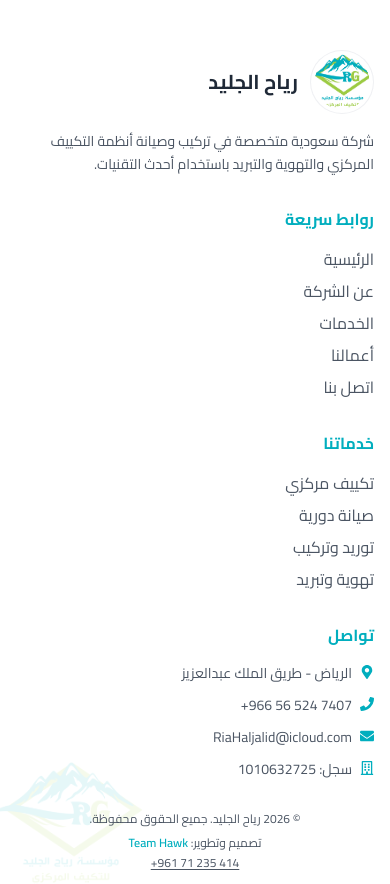
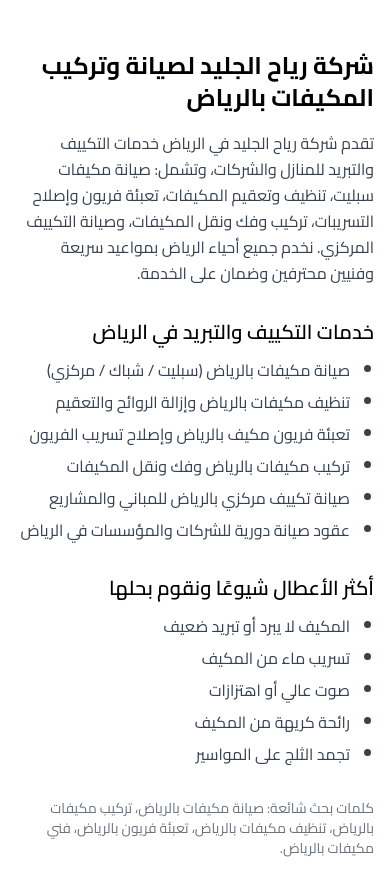
Before and after one commit to nawafonti123/riah-aljalid-clean, a Next.js app in the folder frontend/: page / in a window 390 px wide. Shown: the part 7680-8564 px from the top of the page. Built offline with nearby package versions, Linux system fonts and the light colour scheme; no server answers.

Commit message:
SEO: Riyadh metadata + homepage SEO content

```diff
--- a/frontend/app/(public)/page.tsx
+++ b/frontend/app/(public)/page.tsx
@@ -32,7 +32,11 @@ export default async function HomePage() {
   return (
     <>
       <section id="hero">
-        <Suspense fallback={<div className="h-screen bg-gradient-to-b from-[#01AEBE] to-[#9DCC40] dark:from-[#0F2027] dark:to-[#2C5364]" />}>
+        <Suspense
+          fallback={
+            <div className="h-screen bg-gradient-to-b from-[#01AEBE] to-[#9DCC40] dark:from-[#0F2027] dark:to-[#2C5364]" />
+          }
+        >
           <Hero />
         </Suspense>
       </section>
@@ -78,6 +82,48 @@ export default async function HomePage() {
           <ContactSection />
         </Suspense>
       </section>
+
+      {/* ✅ SEO Text Section (رياض) */}
+      <section aria-label="معلومات خدمات التكييف في الرياض" className="bg-white dark:bg-gray-900">
+        <div className="mx-auto max-w-6xl px-4 py-12">
+          <h1 className="text-2xl md:text-3xl font-bold mb-4">
+            شركة رياح الجليد لصيانة وتركيب المكيفات بالرياض
+          </h1>
+
+          <p className="text-base md:text-lg leading-relaxed text-gray-700 dark:text-gray-200">
+            تقدم شركة رياح الجليد في الرياض خدمات التكييف والتبريد للمنازل والشركات، وتشمل:
+            صيانة مكيفات سبليت، تنظيف وتعقيم المكيفات، تعبئة فريون وإصلاح التسريبات، تركيب وفك ونقل المكيفات،
+            وصيانة التكييف المركزي. نخدم جميع أحياء الرياض بمواعيد سريعة وفنيين محترفين وضمان على الخدمة.
+          </p>
+
+          <h2 className="text-xl md:text-2xl font-semibold mt-8 mb-3">
+            خدمات التكييف والتبريد في الرياض
+          </h2>
+          <ul className="list-disc pr-6 space-y-2 text-gray-700 dark:text-gray-200">
+            <li>صيانة مكيفات بالرياض (سبليت / شباك / مركزي)</li>
+            <li>تنظيف مكيفات بالرياض وإزالة الروائح والتعقيم</li>
+            <li>تعبئة فريون مكيف بالرياض وإصلاح تسريب الفريون</li>
+            <li>تركيب مكيفات بالرياض وفك ونقل المكيفات</li>
+            <li>صيانة تكييف مركزي بالرياض للمباني والمشاريع</li>
+            <li>عقود صيانة دورية للشركات والمؤسسات في الرياض</li>
+          </ul>
+
+          <h2 className="text-xl md:text-2xl font-semibold mt-8 mb-3">
+            أكثر الأعطال شيوعًا ونقوم بحلها
+          </h2>
+          <ul className="list-disc pr-6 space-y-2 text-gray-700 dark:text-gray-200">
+            <li>المكيف لا يبرد أو تبريد ضعيف</li>
+            <li>تسريب ماء من المكيف</li>
+            <li>صوت عالي أو اهتزازات</li>
+            <li>رائحة كريهة من المكيف</li>
+            <li>تجمد الثلج على المواسير</li>
+          </ul>
+
+          <p className="text-sm mt-8 text-gray-500 dark:text-gray-400">
+            كلمات بحث شائعة: صيانة مكيفات بالرياض، تركيب مكيفات بالرياض، تنظيف مكيفات بالرياض، تعبئة فريون بالرياض، فني مكيفات بالرياض.
+          </p>
+        </div>
+      </section>
     </>
   );
 }
--- a/frontend/app/layout.tsx
+++ b/frontend/app/layout.tsx
@@ -12,18 +12,112 @@ const cairo = Cairo({
   display: 'swap',
 });
 
+const SITE_NAME = 'رياح الجليد';
+const SITE_URL = 'https://riah-aljalid.com';
+const DEFAULT_TITLE = 'شركة رياح الجليد | صيانة وتركيب مكيفات بالرياض';
+const DEFAULT_DESC =
+  'شركة رياح الجليد لخدمات التكييف في الرياض: صيانة مكيفات، تركيب، تنظيف، تعبئة فريون، تكييف سبليت ومركزي للمنازل والشركات، مواعيد سريعة وضمان.';
+
 export const metadata: Metadata = {
-  title: 'رياح الجليد – تكييف مركزي وتبريد',
-  description: 'شركة متخصصة في التكييف المركزي والتهوية والتبريد في الرياض',
+  metadataBase: new URL(SITE_URL),
+  title: {
+    default: DEFAULT_TITLE,
+    template: `%s | ${SITE_NAME}`,
+  },
+  description: DEFAULT_DESC,
+  applicationName: SITE_NAME,
+  keywords: [
+    'صيانة مكيفات بالرياض',
+    'تركيب مكيفات بالرياض',
+    'تنظيف مكيفات بالرياض',
+    'تعبئة فريون بالرياض',
+    'فني مكيفات بالرياض',
+    'شركة تكييف بالرياض',
+    'تكييف مركزي بالرياض',
+    'تكييف سبليت بالرياض',
+    'رياح الجليد تكييف',
+  ],
+  alternates: {
+    canonical: '/',
+  },
+  openGraph: {
+    type: 'website',
+    url: SITE_URL,
+    title: DEFAULT_TITLE,
+    description: DEFAULT_DESC,
+    siteName: SITE_NAME,
+    locale: 'ar_SA',
+    images: [
+      {
+        url: '/og.jpg', // حط صورة og.jpg داخل public لو تقدر
+        width: 1200,
+        height: 630,
+        alt: DEFAULT_TITLE,
+      },
+    ],
+  },
+  twitter: {
+    card: 'summary_large_image',
+    title: DEFAULT_TITLE,
+    description: DEFAULT_DESC,
+    images: ['/og.jpg'],
+  },
+  robots: {
+    index: true,
+    follow: true,
+    googleBot: {
+      index: true,
+      follow: true,
+      'max-image-preview': 'large',
+      'max-snippet': -1,
+      'max-video-preview': -1,
+    },
+  },
+  // إذا عندك كود التحقق (بدّل القيمة إن لزم)
+  verification: {
+    google: '-sHiWCngfdbyUPZjlEABGG5vtF2fjjH_QQPKFXzqx6w',
+  },
 };
 
-export default function RootLayout({
-  children,
-}: {
-  children: React.ReactNode;
-}) {
+export default function RootLayout({ children }: { children: React.ReactNode }) {
+  const jsonLd = {
+    '@context': 'https://schema.org',
+    '@type': 'LocalBusiness',
+    name: SITE_NAME,
+    url: SITE_URL,
+    description: DEFAULT_DESC,
+    areaServed: 'Riyadh',
+    address: {
+      '@type': 'PostalAddress',
+      addressLocality: 'Riyadh',
+      addressCountry: 'SA',
+    },
+    // عدّل رقمك الحقيقي بالسعودية هنا
+    telephone: '+966XXXXXXXXX',
+    sameAs: [
+      // ضع روابط حساباتك لو موجودة
+      // 'https://instagram.com/....',
+      // 'https://x.com/....',
+    ],
+    serviceType: [
+      'صيانة مكيفات',
+      'تركيب مكيفات',
+      'تنظيف مكيفات',
+      'تعبئة فريون',
+      'تكييف مركزي',
+      'تكييف سبليت',
+    ],
+  };
+
   return (
     <html lang="ar" dir="rtl">
+      <head>
+        <script
+          type="application/ld+json"
+          // مهم
+          dangerouslySetInnerHTML={{ __html: JSON.stringify(jsonLd) }}
+        />
+      </head>
       <body className={`${cairo.variable} font-sans`}>
         <Providers>
           <Loader />
```
